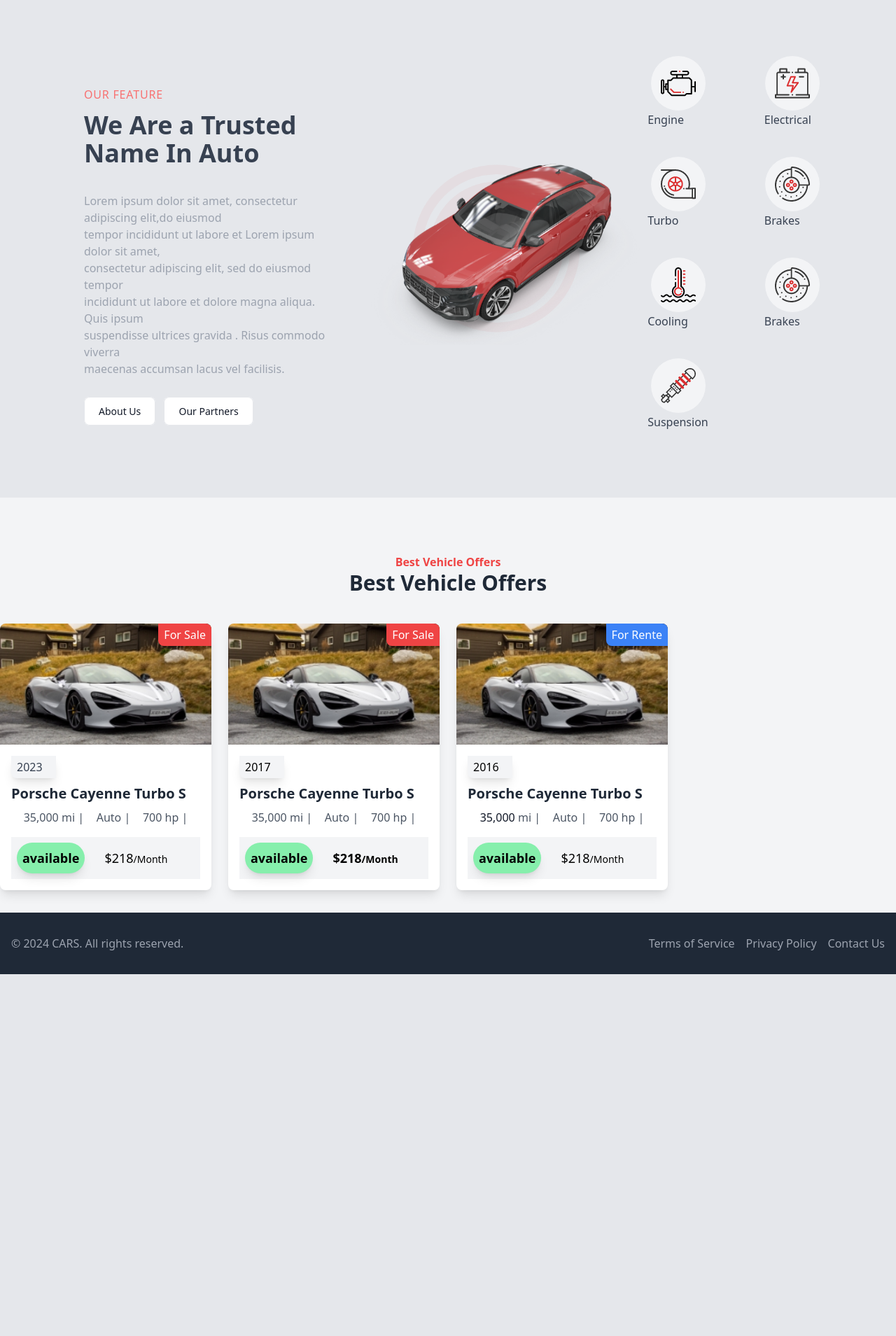
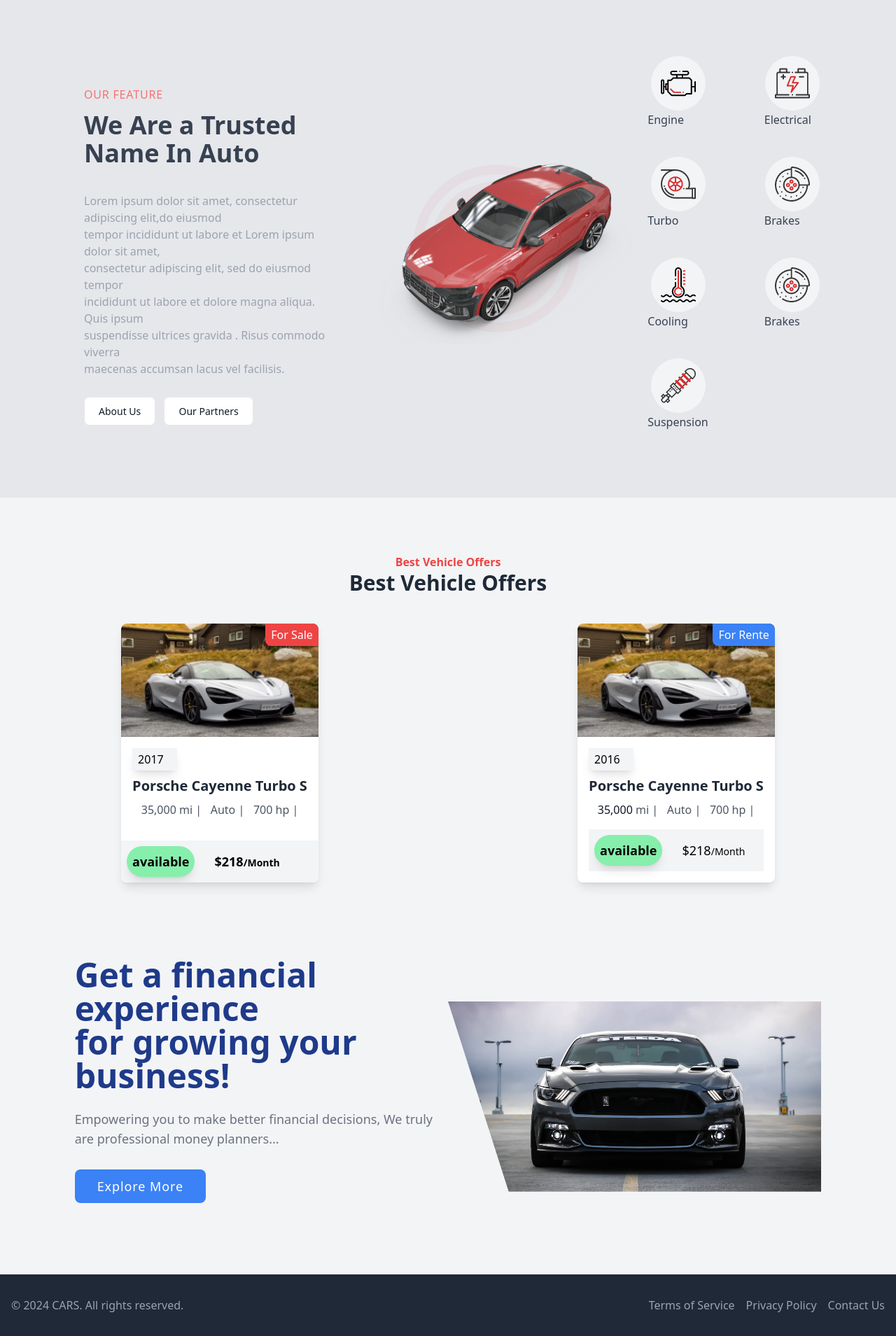
Before and after one commit to TAABDO/TA_AUTO, a Laravel app: page / in a window 1280 px wide. Shown: the part 1503-3412 px from the top of the page at 70% size. Before the commit the page ends 2895 px from the top, so only its background shows below. Run offline with Laravel 10, Linux system fonts and the light colour scheme; parts of the project's set-up code (start-up, migrations or seed data) failed here and were passed over; some libraries are stand-ins or nearby versions.

```diff
--- a/resources/views/welcome.blade.php
+++ b/resources/views/welcome.blade.php
@@ -7,48 +7,21 @@
     <title>CARS - Find Your Dream Car</title>
     <link href="https://fonts.googleapis.com/css2?family=Lato:wght@300;400;700;900&display=swap" rel="stylesheet">
     <link href="https://cdn.jsdelivr.net/npm/tailwindcss@2.2.19/dist/tailwind.min.css" rel="stylesheet">
+    <link href="https://fonts.googleapis.com/css2?family=Lato:wght@300;400;700;900&amp;display=swap" rel="stylesheet">
+    <link href="https://cdnjs.cloudflare.com/ajax/libs/flowbite/2.3.0/flowbite.min.css" rel="stylesheet" />
+    <script src="https://cdn.tailwindcss.com"></script>
     <style>
         /* Custom Styles */
         /* Add any custom styles here */
-        .video-docker video {
-            top: 50%;
-            left: 50%;
-            transform: translate(-50%, -50%);
-        }
-
-        .video-docker::after {
-            content: "";
-            position: absolute;
-            width: 100%;
-            height: 100%;
-            top: 0;
-            left: 0;
-            background: rgba(0, 0, 0, 0.6);
-            z-index: 1;
-        }
     </style>
-    <link href="https://fonts.googleapis.com/css2?family=Lato:wght@300;400;700;900&amp;display=swap" rel="stylesheet">
-    <link href="https://cdnjs.cloudflare.com/ajax/libs/flowbite/2.3.0/flowbite.min.css" rel="stylesheet" />
-    <script src="https://cdn.tailwindcss.com"></script>
-    <link href="https://cdn.jsdelivr.net/npm/tailwindcss@2.2.19/dist/tailwind.min.css" rel="stylesheet">
-
-
-    {{--  <link rel="stylesheet" href="{{ URL::asset('css/bootstrap.min.css') }}" type="text/css">
-    <link rel="stylesheet" href="{{ URL::asset('css/font-awesome.min.css') }}" type="text/css">
-    <link rel="stylesheet" href="{{ URL::asset('css/elegant-icons.css') }}" type="text/css">
-    <link rel="stylesheet" href="{{ URL::asset('css/nice-select.css') }}" type="text/css">
-    <link rel="stylesheet" href="{{ URL::asset('css/magnific-popup.css') }}" type="text/css">
-    <link rel="stylesheet" href="{{ URL::asset('css/jquery-ui.min.css') }}" type="text/css">
-    <link rel="stylesheet" href="{{ URL::asset('css/owl.carousel.min.css') }}" type="text/css">
-    <link rel="stylesheet" href="{{ URL::asset('css/slicknav.min.css') }}" type="text/css">
-    <link rel="stylesheet" href="{{ URL::asset('css/style.css') }}" type="text/css">  --}}
 </head>
 
 <body class="bg-gray-100 font-sans">
 
     <!-- Navigation -->
 
-    <nav class="bg-white dark:bg-white-700 fixed w-full z-20 top-0 start-0 border-b border-gray-200 dark:border-gray-200">
+    <nav
+        class="bg-white dark:bg-white-700 fixed w-full z-20 top-0 start-0 border-b border-gray-200 dark:border-gray-200">
         <nav class="bg-gray-600 border-gray-200 dark:bg-gray-800">
             <div class="flex flex-wrap justify-between items-center mx-auto max-w-screen-xl">
                 <div class="flex items-center space-x-6 rtl:space-x-reverse">
@@ -142,7 +115,8 @@
                 <ul
                     class="flex flex-col font-medium p-4 md:p-0 mt-4 border border-gray-100 rounded-lg bg-gray-50 md:space-x-8 rtl:space-x-reverse md:flex-row md:mt-0 md:border-0 ">
                     <li>
-                        <a href="{{ route('home') }}" class="block py-2 px-3 md:p-0 text-gray-700 rounded hover:bg-gray-100 "
+                        <a href="{{ route('home') }}"
+                            class="block py-2 px-3 md:p-0 text-gray-700 rounded hover:bg-gray-100 "
                             aria-current="page">Home</a>
                     </li>
                     <li>
@@ -171,15 +145,18 @@
         </div>
     </nav>
 
-    <section class="relative h-screen flex flex-row items-center justify-center text-center text-white rounded-lg">
-        <div class="video-docker absolute top-0 left-0 w-full h-full overflow-hidden z-0 ">
+    <section
+        class="relative h-screen flex flex-row items-center justify-center text-center text-white rounded-lg bg-gray-100">
+        <div class="video-docker absolute top-0 left-0 w-full h-full overflow-hidden z-0">
             <video
                 class="min-w-full min-h-full absolute object-cover top-1/2 left-1/2 transform -translate-x-1/2 -translate-y-1/2"
                 src="https://commondatastorage.googleapis.com/gtv-videos-bucket/sample/ForBiggerJoyrides.mp4"
-                type="video/mp4" autoplay muted loop></video>
+                type="video/mp4" autoplay muted loop>
+            </video>
             <div class="absolute top-0 left-0 w-full h-full bg-black opacity-60"></div>
         </div>
-        <div class="z-10 relative flex flex-row items-center justify-content-around gap-24">
+
+        <div class="z-10 relative flex flex-row items-center justify-content-around gap-24 bg-gray-25">
             <div class="flex flex-col gap-10">
                 <span class=""> FIND YOUR DREAM CAR </span>
                 <h1 class="font-light text-6xl font-bold text-red">Porsche Cayenne S </h1>
@@ -457,7 +434,8 @@
     {{--  =====================  services ========= --}}
 
 
-    <section id="features" class="relative block px-6 py-10 pt-5 md:py-20 md:px-10 border-t border-b border-neutral-200">
+    <section id="features"
+        class="relative block px-6 py-10 pt-5 md:py-20 md:px-10 border-t border-b border-neutral-200">
 
         <div class="relative mx-auto max-w-5xl text-center">
             <span class="text-red-400 my-3 flex items-center justify-center font-medium uppercase tracking-wider">
@@ -473,8 +451,10 @@
         </div>
 
         <div class="relative mx-auto max-w-5xl z-10 grid grid-cols-1 gap-10 pt-14 sm:grid-cols-2 lg:grid-cols-3">
-            <div class="rounded-md border border-neutral-300 bg-gray-200 p-8 text-center shadow-md transform transition-transform hover:-translate-y-2 hover:bg-white hover:text-gray-900">
-                <div class="button-text mx-auto flex h-20 w-20 rounded rounded-full items-center justify-center border bg-gray-100">
+            <div
+                class="rounded-md border border-neutral-300 bg-gray-200 p-8 text-center shadow-md transform transition-transform hover:-translate-y-2 hover:bg-white hover:text-gray-900">
+                <div
+                    class="button-text mx-auto flex h-20 w-20 rounded rounded-full items-center justify-center border bg-gray-100">
                     <img src="img/services/services-1.png" alt>
                 </div>
                 <h5 class="font-bold">Rental A Cars</h5>
@@ -484,8 +464,10 @@
                 <a href="#"><i class="fa fa-long-arrow-right"></i></a>
             </div>
 
-            <div class="rounded-md border border-neutral-300 bg-gray-200 p-8 text-center shadow-md transform transition-transform hover:-translate-y-2 hover:bg-white hover:text-gray-900">
-                <div class="button-text mx-auto flex h-20 w-20 rounded rounded-full items-center justify-center border bg-gray-100">
+            <div
+                class="rounded-md border border-neutral-300 bg-gray-200 p-8 text-center shadow-md transform transition-transform hover:-translate-y-2 hover:bg-white hover:text-gray-900">
+                <div
+                    class="button-text mx-auto flex h-20 w-20 rounded rounded-full items-center justify-center border bg-gray-100">
                     <img src="img/services/services-3.png" alt>
                 </div>
                 <h5 class="font-bold">Car Maintenance</h5>
@@ -495,8 +477,10 @@
                 <a href="#"><i class="fa fa-long-arrow-right"></i></a>
             </div>
 
-            <div class="rounded-md border border-neutral-300 bg-gray-200 p-8 text-center shadow-md transform transition-transform hover:-translate-y-2 hover:bg-white hover:text-gray-900">
-                <div class="button-text mx-auto flex h-20 w-20 rounded rounded-full items-center justify-center border bg-gray-100">
+            <div
+                class="rounded-md border border-neutral-300 bg-gray-200 p-8 text-center shadow-md transform transition-transform hover:-translate-y-2 hover:bg-white hover:text-gray-900">
+                <div
+                    class="button-text mx-auto flex h-20 w-20 rounded rounded-full items-center justify-center border bg-gray-100">
                     <img src="img/services/services-2.png" alt>
                 </div>
                 <h5 class="font-bold">Buying A Cars</h5>
@@ -536,15 +520,19 @@
                 </p>
             </div>
             <div class="feature__text__btn mt-4">
-                <a href="#" class="py-2.5 px-5 me-2 mb-2 text-sm font-medium text-gray-900 focus:outline-none
+                <a href="#"
+                    class="py-2.5 px-5 me-2 mb-2 text-sm font-medium text-gray-900 focus:outline-none
                 bg-white rounded-lg border border-gray-200 hover:bg-gray-100 hover:text-blue-700 focus:z-10 focus:ring-4
                 focus:ring-gray-100 dark:focus:ring-gray-700 dark:bg-gray-800
-                dark:text-gray-400 dark:border-gray-600 dark:hover:text-white dark:hover:bg-gray-700">About Us</a>
+                dark:text-gray-400 dark:border-gray-600 dark:hover:text-white dark:hover:bg-gray-700">About
+                    Us</a>
 
-                <a href="#" class="py-2.5 px-5 me-2 mb-2 text-sm font-medium text-gray-900 focus:outline-none
+                <a href="#"
+                    class="py-2.5 px-5 me-2 mb-2 text-sm font-medium text-gray-900 focus:outline-none
                 bg-white rounded-lg border border-gray-200 hover:bg-gray-100 hover:text-blue-700 focus:z-10 focus:ring-4
                 focus:ring-gray-100 dark:focus:ring-gray-700 dark:bg-gray-800
-                dark:text-gray-400 dark:border-gray-600 dark:hover:text-white dark:hover:bg-gray-700">Our Partners</a>
+                dark:text-gray-400 dark:border-gray-600 dark:hover:text-white dark:hover:bg-gray-700">Our
+                    Partners</a>
             </div>
         </div>
 
@@ -557,25 +545,29 @@
         <div class="flex flex-col md:w-1/3 md:flex-row gap-20">
             <div class="flex flex-col gap-6">
                 <div class="feature__item mb-4">
-                    <div class="button-text mx-auto flex h-20 w-20 rounded rounded-full items-center justify-center border bg-gray-100">
+                    <div
+                        class="button-text mx-auto flex h-20 w-20 rounded rounded-full items-center justify-center border bg-gray-100">
                         <img src="{{ URL::asset('img/feature/feature-1.png') }}" alt="Engine Icon">
                     </div>
                     <h6 class="text-gray-700">Engine</h6>
                 </div>
                 <div class="feature__item mb-4">
-                    <div class="button-text mx-auto flex h-20 w-20 rounded rounded-full items-center justify-center border bg-gray-100">
+                    <div
+                        class="button-text mx-auto flex h-20 w-20 rounded rounded-full items-center justify-center border bg-gray-100">
                         <img src="{{ URL::asset('img/feature/feature-2.png') }}" alt="Turbo Icon">
                     </div>
                     <h6 class="text-gray-700">Turbo</h6>
                 </div>
                 <div class="feature__item mb-4">
-                    <div class="button-text mx-auto flex h-20 w-20 rounded rounded-full items-center justify-center border bg-gray-100">
+                    <div
+                        class="button-text mx-auto flex h-20 w-20 rounded rounded-full items-center justify-center border bg-gray-100">
                         <img src="{{ URL::asset('img/feature/feature-3.png') }}" alt="Cooling Icon">
                     </div>
                     <h6 class="text-gray-700">Cooling</h6>
                 </div>
                 <div class="feature__item mb-4">
-                    <div class="button-text mx-auto flex h-20 w-20 rounded rounded-full items-center justify-center border bg-gray-100">
+                    <div
+                        class="button-text mx-auto flex h-20 w-20 rounded rounded-full items-center justify-center border bg-gray-100">
                         <img src="{{ URL::asset('img/feature/feature-4.png') }}" alt="Suspension Icon">
                     </div>
                     <h6 class="text-gray-700">Suspension</h6>
@@ -584,19 +576,22 @@
 
             <div class="flex flex-col gap-6">
                 <div class="feature__item mb-4">
-                    <div class="button-text mx-auto flex h-20 w-20 rounded rounded-full items-center justify-center border bg-gray-100">
+                    <div
+                        class="button-text mx-auto flex h-20 w-20 rounded rounded-full items-center justify-center border bg-gray-100">
                         <img src="{{ URL::asset('img/feature/feature-5.png') }}" alt="Electrical Icon">
                     </div>
                     <h6 class="text-gray-700">Electrical</h6>
                 </div>
                 <div class="feature__item mb-4 flex flex-col justify-center">
-                    <div class="button-text mx-auto flex h-20 w-20 rounded rounded-full items-center justify-center border bg-gray-100">
+                    <div
+                        class="button-text mx-auto flex h-20 w-20 rounded rounded-full items-center justify-center border bg-gray-100">
                         <img src="{{ URL::asset('img/feature/feature-6.png') }}" alt="Brakes Icon">
                     </div>
                     <h6 class="text-gray-700">Brakes</h6>
                 </div>
                 <div class="feature__item mb-4">
-                    <div class="button-text mx-auto flex h-20 w-20 rounded rounded-full items-center justify-center border bg-gray-100">
+                    <div
+                        class="button-text mx-auto flex h-20 w-20 rounded rounded-full items-center justify-center border bg-gray-100">
                         <img src="{{ URL::asset('img/feature/feature-6.png') }}" alt="Brakes Icon">
                     </div>
                     <h6 class="text-gray-700">Brakes</h6>
@@ -606,85 +601,121 @@
     </section>
     {{--  ======================================= cars ===========  --}}
 
-<section class="car spad bg-gray-100 py-8 pt-20">
-    <div class="container mx-auto">
+    <section class="car spad bg-gray-100 py-8 pt-20 flex flex-col justify-center">
+        <div class="container mx-auto flex flex-col justify-center">
             <div class="text-center">
                 <div class="section-title">
                     <span class="text-red-500 font-semibold">Best Vehicle Offers</span>
                     <h2 class="text-3xl font-bold text-gray-800">Best Vehicle Offers</h2>
                 </div>
             </div>
-        <div class="grid grid-cols-1 sm:grid-cols-2 md:grid-cols-3 lg:grid-cols-4 gap-6 pt-10">
-            <div class="col-span-1 mix">
+
+            <div class="flex flex-wrap justify-center sm:justify-start md:justify-between lg:justify-around gap-6 pt-10">
+                <div class="w-full sm:w-auto md:w-auto lg:w-auto">
                     <div class="bg-white rounded-lg overflow-hidden shadow-lg">
+                        <div class="bg-white rounded-lg overflow-hidden shadow-lg">
+
                             <div class="relative">
+
                                 <div class="car__item__pic__slider owl-carousel">
                                     <img src="img/cars/car-1.jpg" class="w-full" alt="Car 1">
                                 </div>
-                        <span class="car-option sale absolute top-0 right-0 bg-red-500 text-white py-1 px-2 rounded-bl-lg">For Sale</span>
+
+                                <span
+                                    class="car-option sale absolute top-0 right-0 bg-red-500 text-white py-1 px-2 rounded-bl-lg">
+                                    For Sale
+                                </span>
+
                             </div>
+
                             <div class="p-4">
-                        <div class="label-date bg-gray-100 text-gray-700 py-1 px-2 w-16 rounded-bl-lg shadow-lg">2023</div>
-                        <h5 class="text-xl font-semibold mt-2"><a href="#" class="text-gray-800 hover:text-red-500">Porsche Cayenne Turbo S</a></h5>
+                                <div
+                                    class="label-date bg-gray-100 Text-gray-700 py-1 px-2 w-16 rounded-bl-lg shadow-lg">
+                                    2017
+                                </div>
+                                <h5 class="text-xl font-semibold mt-2"><a href="#"
+                                        class="text-gray-800 hover:text-red-500">Porsche Cayenne Turbo
+                                        S</a></h5>
                                 <ul class="text-gray-600 mt-2 flex flex-row justify-evenly">
-                            <li><span>35,000</span> mi  | </li>
+                                    <li><span>35,000</span> mi | </li>
+                                    <li>Auto | </li>
+                                    <li><span>700</span> hp |</li>
+                                </ul>
+                            </div>
+
+                            <div class="car__item__price mt-4 p-2 bg-gray-100 border-top flex flex-row gap-5">
+                                <h6 class="text-lg font-semibold bg-green-300 p-2 rounded-full shadow-lg">
+                                    available
+                                </h6>
+                                <h6 class="text-lg font-semibold p-2">$218<span class="text-sm">/Month</span>
+                                </h6>
+                            </div>
+
+                        </div>
+                    </div>
+                </div>
+
+                <div class="w-full sm:w-auto md:w-auto lg:w-auto">
+                    <div class="bg-white rounded-lg overflow-hidden shadow-lg">
+                        <div class="bg-white rounded-lg overflow-hidden shadow-lg">
+
+                            <div class="relative">
+
+                                <div class="car__item__pic__slider owl-carousel">
+                                    <img src="img/cars/car-1.jpg" class="w-full" alt="Car 1">
+                                </div>
+
+                                <span class="car-option sale absolute top-0 right-0 bg-blue-500 text-white py-1 px-2 rounded-bl-lg">
+                                    For Rente
+                                </span>
+                            </div>
+
+                            <div class="p-4">
+                                <div class="label-date bg-gray-100 Text-gray-700 py-1 px-2 w-16 rounded-bl-lg shadow-lg">
+                                    2016
+                                </div>
+                                <h5 class="text-xl font-semibold mt-2"><a href="#" class="text-gray-800 hover:text-red-500">Porsche Cayenne Turbo S</a>
+                                </h5>
+                                <ul class="text-gray-600 mt-2 flex flex-row justify-evenly">
+                                    <li><span class="text-gray-900">35,000</span> mi | </li>
                                     <li>Auto | </li>
                                     <li><span>700</span> hp |</li>
                                 </ul>
                                 <div class="car__item__price mt-4 p-2 bg-gray-100 border-top flex flex-row gap-5">
-                            <h6 class="text-lg font-semibold bg-green-300 p-2 rounded-full shadow-lg">available</h6>
-                            <h6 class="text-lg font- p-2">$218<span class="text-sm">/Month</span></h6>
+                                    <h6 class="text-lg font-semibold bg-green-300 p-2 rounded-full shadow-lg">available
+                                    </h6>
+                                    <h6 class="text-lg font-red-600 p-2">$218<span class="text-sm">/Month</span></h6>
+                                </div>
+                            </div>
+
                         </div>
                     </div>
                 </div>
             </div>
-            <div class="col-span-1 mix">
-                <div class="bg-white rounded-lg overflow-hidden shadow-lg">
-                    <div class="relative">
-                        <div class="car__item__pic__slider owl-carousel">
-                            <img src="img/cars/car-1.jpg" class="w-full" alt="Car 1">
         </div>
-                        <span class="car-option sale absolute top-0 right-0 bg-red-500 text-white py-1 px-2 rounded-bl-lg">For Sale</span>
-                    </div>
-                    <div class="p-4">
-                        <div class="label-date bg-gray-100 Text-gray-700 py-1 px-2 w-16 rounded-bl-lg shadow-lg">2017</div>
-                        <h5 class="text-xl font-semibold mt-2"><a href="#" class="text-gray-800 hover:text-red-500">Porsche Cayenne Turbo S</a></h5>
-                        <ul class="text-gray-600 mt-2 flex flex-row justify-evenly">
-                            <li><span>35,000</span> mi  | </li>
-                            <li>Auto | </li>
-                            <li><span>700</span> hp |</li>
-                        </ul>
-                        <div class="car__item__price mt-4 p-2 bg-gray-100 border-top flex flex-row gap-5">
-                            <h6 class="text-lg font-semibold bg-green-300 p-2 rounded-full shadow-lg">available</h6>
-                            <h6 class="text-lg font-semibold p-2">$218<span class="text-sm">/Month</span></h6>
+    </section>
+
+    <section>
+        <div class="items-center w-10/12 grid-cols-2 mx-auto overflow-x-hidden lg:grid md:py-14 lg:py-24 xl:py-14 lg:mt-3 xl:mt-5"
+            data-aos="fade-right" data-aos-duration="800">
+            <div class="pr-2 md:mb-14 py-14 md:py-0">
+                <h1 class="text-3xl font-semibold text-blue-900 xl:text-5xl lg:text-3xl"><span
+                        class="block w-full">Get a financial experience</span> for growing your business!</h1>
+                <p class="py-4 text-lg text-gray-500 2xl:py-8 md:py-6 2xl:pr-5">
+                    Empowering you to make better financial decisions, We truly are professional money planners...
+                </p>
+                <div class="mt-4">
+                    <a href="#contact"
+                        class="px-5 py-3 text-lg tracking-wider text-white bg-blue-500 rounded-lg md:px-8 hover:bg-blue-600 group"><span>Explore
+                            More</span> </a>
                 </div>
             </div>
-                </div>
-            </div>
-            <div class="col-span-1 mix">
-                <div class="bg-white rounded-lg overflow-hidden shadow-lg">
-                    <div class="relative">
-                        <div class="car__item__pic__slider">
-                            <img src="img/cars/car-1.jpg" class="w-full" alt="Car 1">
-                        </div>
-                        <span class="car-option sale absolute top-0 right-0 bg-blue-500 text-white py-1 px-2 rounded-bl-lg">For Rente</span>
-                    </div>
-                    <div class="p-4">
-                        <div class="label-date bg-gray-100 Text-gray-700 py-1 px-2 w-16 rounded-bl-lg shadow-lg">2016</div>
-                        <h5 class="text-xl font-semibold mt-2"><a href="#" class="text-gray-800 hover:text-red-500">Porsche Cayenne Turbo S</a></h5>
-                        <ul class="text-gray-600 mt-2 flex flex-row justify-evenly">
-                            <li><span class="text-gray-900">35,000</span> mi  | </li>
-                            <li>Auto | </li>
-                            <li><span>700</span> hp |</li>
-                        </ul>
-                        <div class="car__item__price mt-4 p-2 bg-gray-100 border-top flex flex-row gap-5">
-                            <h6 class="text-lg font-semibold bg-green-300 p-2 rounded-full shadow-lg">available</h6>
-                            <h6 class="text-lg font-red-600 p-2">$218<span class="text-sm">/Month</span></h6>
-                        </div>
-                    </div>
-                </div>
-            </div>
-            <!-- More car items -->
+
+            <div class="pb-10 overflow-hidden md:p-10 lg:p-0 sm:pb-0">
+                <img id="heroImg1"
+                    class="transition-all duration-300 ease-in-out hover:scale-105 lg:w-full sm:mx-auto sm:w-4/6 sm:pb-12 lg:pb-0"
+                    src="{{ asset('img/chooseus-video.png') }}" alt="Awesome hero page image" width="500"
+                    height="488" />
             </div>
         </div>
     </section>
```
Lines whose indentation alone changed are shown as unchanged.
